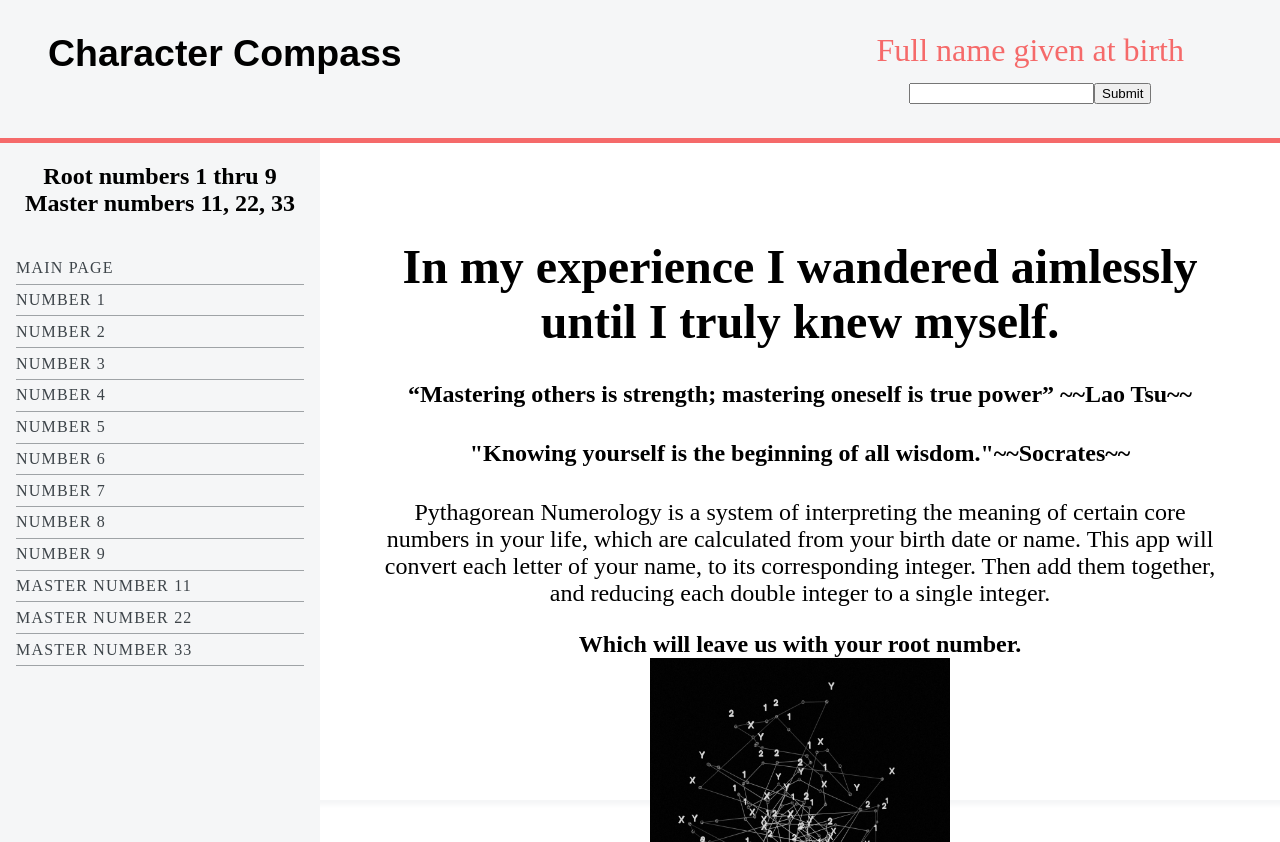
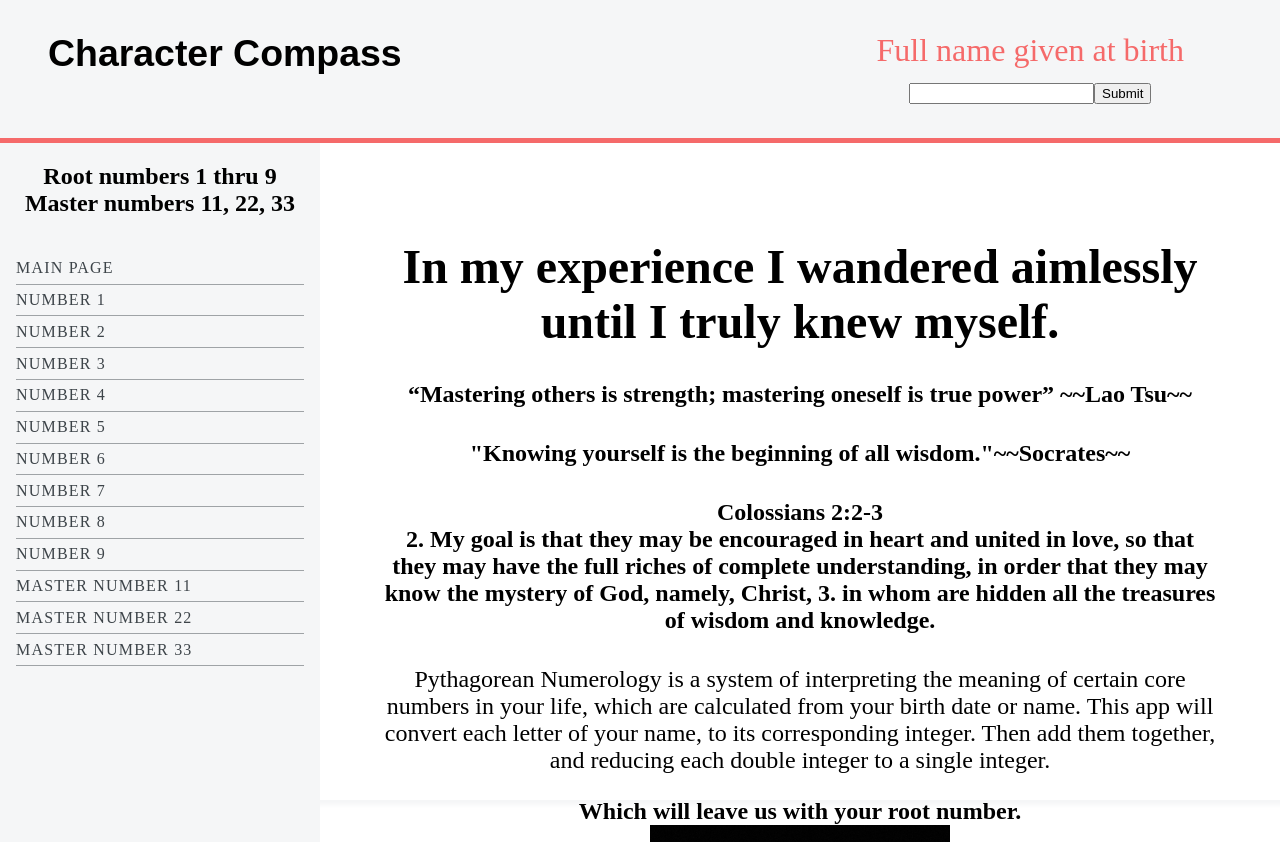
Before and after one commit to ChrisForti/know-urself, a React (Vite) app: page / in a window 1280 px wide. Built offline with nearby package versions, Linux system fonts and the light colour scheme.

Commit message:
Styling on mainpage.

```diff
--- a/src/components/Mainpage.tsx
+++ b/src/components/Mainpage.tsx
@@ -14,6 +14,13 @@ export function Mainpage() {
         Tsu~~
       </h4>
       <h4>"Knowing yourself is the beginning of all wisdom."~~Socrates~~</h4>
+      <h4>
+        Colossians 2:2-3 <br />
+        2. My goal is that they may be encouraged in heart and united in love,
+        so that they may have the full riches of complete understanding, in
+        order that they may know the mystery of God, namely, Christ, 3. in whom
+        are hidden all the treasures of wisdom and knowledge.
+      </h4>
       <p>
         Pythagorean Numerology is a system of interpreting the meaning of
         certain core numbers in your life, which are calculated from your birth
@@ -25,13 +32,14 @@ export function Mainpage() {
       <br />
       <img src={Quantum} width="300px" height="400px" />
 
-      <h2>
+      <p>
         Your Expression Number reveals your strengths and weaknesses. Also
-        called your Destiny Number, this number provides insight into your
-        natural abilities that will help propel you to your life goals, as well
-        as the challenges you will need to overcome to reach your full
-        potential. You can calculate your destiny Number using your full name.
-      </h2>
+        called your <b>Destiny Number</b>, this number provides insight into
+        your natural abilities that will help propel you to your life goals, as
+        well as the challenges you will need to overcome to reach your full
+        potential. You can calculate your destiny Number using your full name
+        given at birth.
+      </p>
       <img src={Piscave} width="300px" height="300px" />
 
       <ul>
@@ -41,6 +49,7 @@ export function Mainpage() {
           assign the correct number to each letter of your name using the values
           below:
         </li>
+        <br />
         <li>
           A=1, B=2, C=3, D=4, E=5, F=6, G=7, H=8, I=9, J=1, K=2, L=3, M=4, N=5,
           O=6, P=7, Q=8, R=9, S=1, T=2, U=3, V=4, W=5, X=6, Y=7, Z=8.
--- a/src/components/numerology/Three.tsx
+++ b/src/components/numerology/Three.tsx
@@ -3,9 +3,7 @@ import styles from "./Page.module.css";
 export function Three() {
   return (
     <div className={styles.container}>
-      <h1>
-        What Does Destiny Number 3 Mean for <b>leigh ann</b> ?
-      </h1>
+      <h1>What Does Destiny Number 3 Mean for?</h1>
       <p>
         Being a number 3, makes you a true artist and entertainer. Expressing
         your truth in creative, joyful and uplifting ways. Destiny 3s achieve
```
